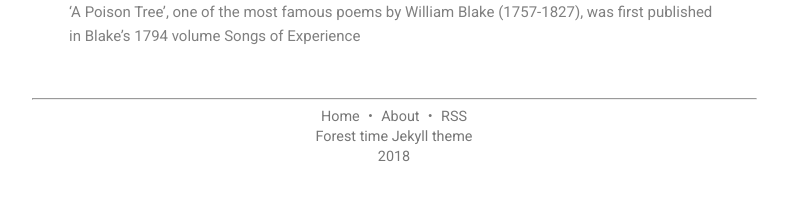
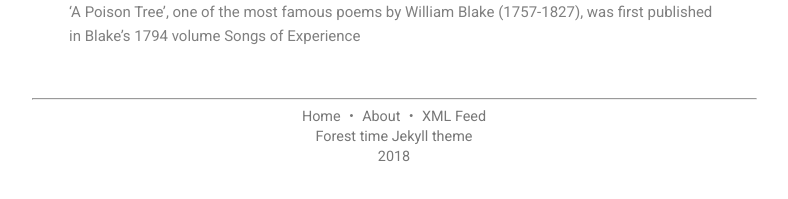
Before and after one commit to claudiuconstantin/forest-time-jekyll, a Jekyll site: the page built from index.html, in a window 1280 px wide. Shown: the part 1270-1469 px from the top of the page, without its empty margins (246-1034 px from the left). Built offline with Jekyll 4.4.1, drawn with Linux system fonts in a browser that asks for light colours.

Commit message:
Fix a broken link in the footer

```diff
--- a/_includes/footer.html
+++ b/_includes/footer.html
@@ -4,7 +4,7 @@
   <span>
     <a href="{{ site.baseurl }}/" class="phantom">Home</a> ・
     <a href="{{ site.baseurl }}/about" class="phantom">About</a> ・
-    <a href="{{ site.baseurl }}/rss" class="phantom">RSS</a></span>
+    <a href="{{ site.baseurl }}/feed.xml" class="phantom">XML Feed</a></span>
   <span class="block">{{ site.title }}</span>
   <span>{{ site.time | date: '%Y' }}</span>
 </div>
```
